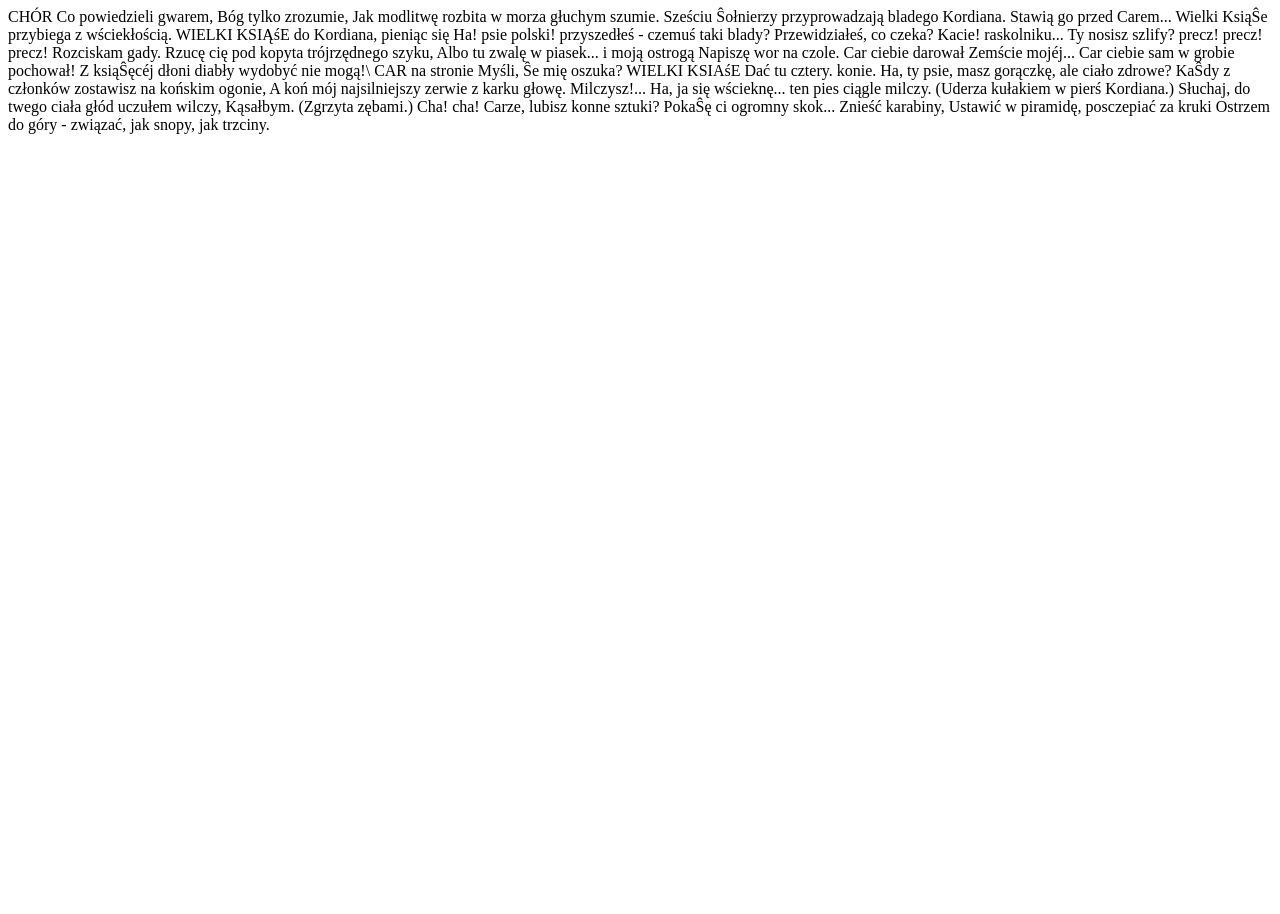
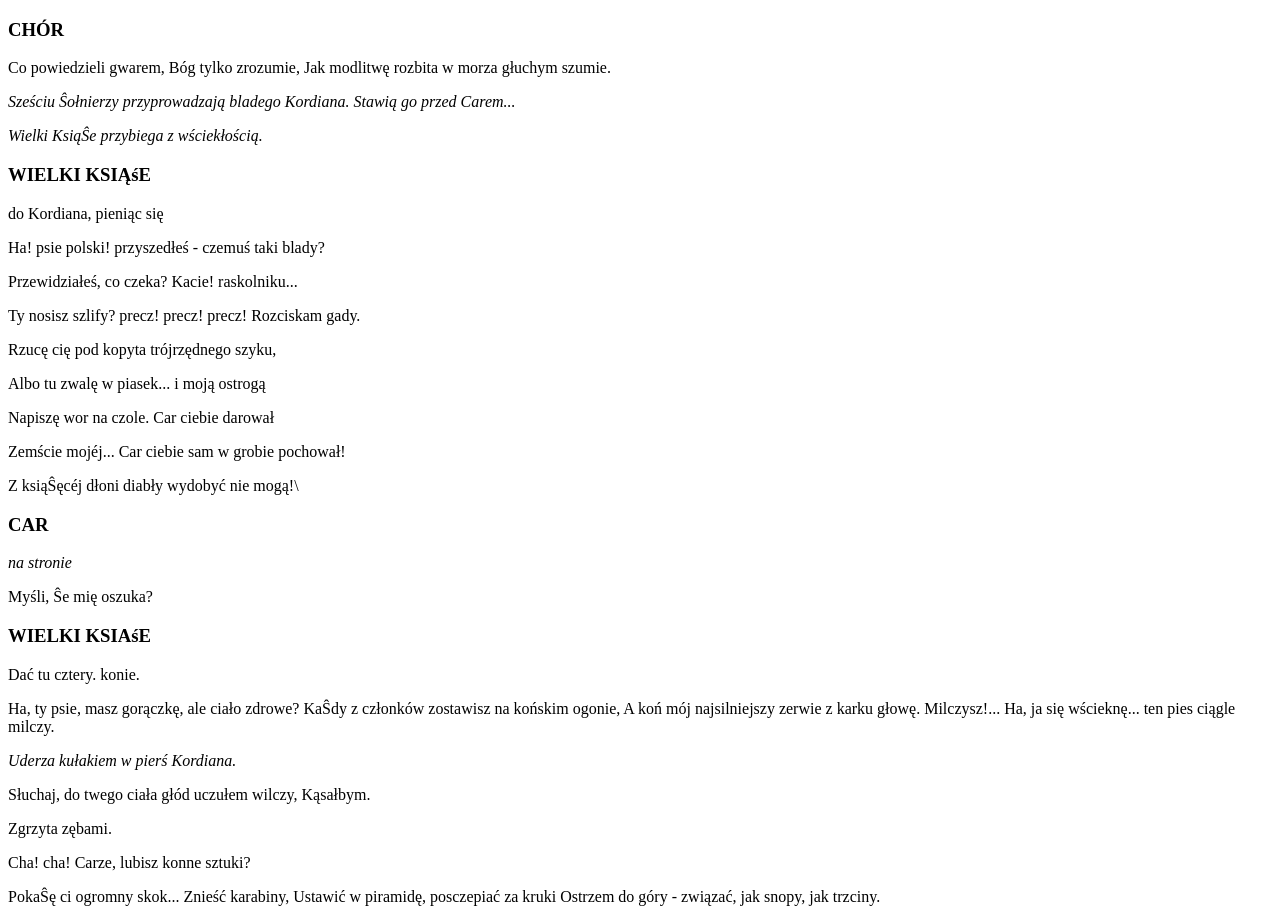
Before and after one commit to OlafeusZ/szefostwoo, a plain HTML site: page index.html in a window 1280 px wide. Before the commit the page ends 800 px from the top, so only its background shows below. Drawn offline with Linux system fonts and the light colour scheme.

Commit message:
Update index.html

```diff
--- a/index.html
+++ b/index.html
@@ -2,45 +2,45 @@
 <html>
 <body>
 
-CHÓR
+<h3>CHÓR</h3>
 
 Co powiedzieli gwarem, Bóg tylko zrozumie,
 Jak modlitwę rozbita w morza głuchym szumie.
-          Sześciu Ŝołnierzy przyprowadzają bladego Kordiana. Stawią go przed Carem... Wielki
-          KsiąŜe przybiega z wściekłością.
+          <i><p>Sześciu Ŝołnierzy przyprowadzają bladego Kordiana. Stawią go przed Carem... </i> </p>
+           <i><p>Wielki KsiąŜe przybiega z wściekłością.</i></p>
 
-WIELKI KSIĄśE
+<h3>WIELKI KSIĄśE</h3>
 
-  do Kordiana, pieniąc się
-Ha! psie polski! przyszedłeś - czemuś taki blady?
-Przewidziałeś, co czeka? Kacie! raskolniku...
-Ty nosisz szlify? precz! precz! precz! Rozciskam gady.
-Rzucę cię pod kopyta trójrzędnego szyku,
-Albo tu zwalę w piasek... i moją ostrogą
-Napiszę wor na czole. Car ciebie darował
-Zemście mojéj... Car ciebie sam w grobie pochował!
-Z ksiąŜęcéj dłoni diabły wydobyć nie mogą!\
+  <p>  do Kordiana, pieniąc się</p>
+<p>Ha! psie polski! przyszedłeś - czemuś taki blady?</p>
+<p>Przewidziałeś, co czeka? Kacie! raskolniku...</p>
+<p>Ty nosisz szlify? precz! precz! precz! Rozciskam gady.</p>
+<p>Rzucę cię pod kopyta trójrzędnego szyku,</p>
+<p>Albo tu zwalę w piasek... i moją ostrogą</p>
+<p>Napiszę wor na czole. Car ciebie darował</p>
+<p>Zemście mojéj... Car ciebie sam w grobie pochował!</p>
+<p>Z ksiąŜęcéj dłoni diabły wydobyć nie mogą!\</p>
 
-CAR
+<h3>CAR</h3>
 
-   na stronie
+   <i><p>na stronie</p></i>
 Myśli, Ŝe mię oszuka?
 
-WIELKI KSIAśE
+<h3>WIELKI KSIAśE</h3>
 
-                        Dać tu cztery. konie.
+                       <p> Dać tu cztery. konie. </p>
 Ha, ty psie, masz gorączkę, ale ciało zdrowe?
 KaŜdy z członków zostawisz na końskim ogonie,
 A koń mój najsilniejszy zerwie z karku głowę.
 Milczysz!... Ha, ja się wścieknę... ten pies ciągle milczy.
 
-       (Uderza kułakiem w pierś Kordiana.)
+       <i><p>Uderza kułakiem w pierś Kordiana.</p></i>
 
 Słuchaj, do twego ciała głód uczułem wilczy,
 Kąsałbym.
-      (Zgrzyta zębami.)
+      <p>Zgrzyta zębami.</p>
 
-            Cha! cha! Carze, lubisz konne sztuki?
+            <p>Cha! cha! Carze, lubisz konne sztuki?</p>
 PokaŜę ci ogromny skok... Znieść karabiny,
 Ustawić w piramidę, posczepiać za kruki
 Ostrzem do góry - związać, jak snopy, jak trzciny.
```
